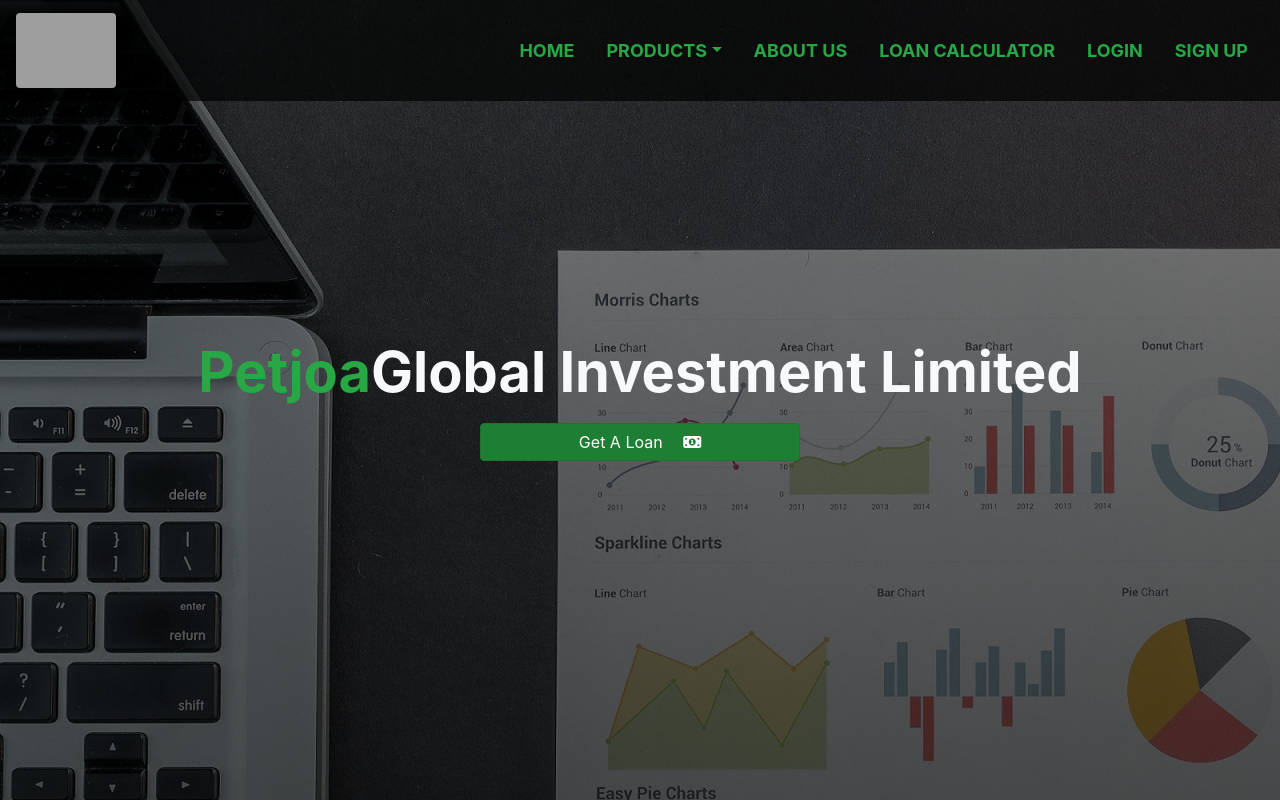
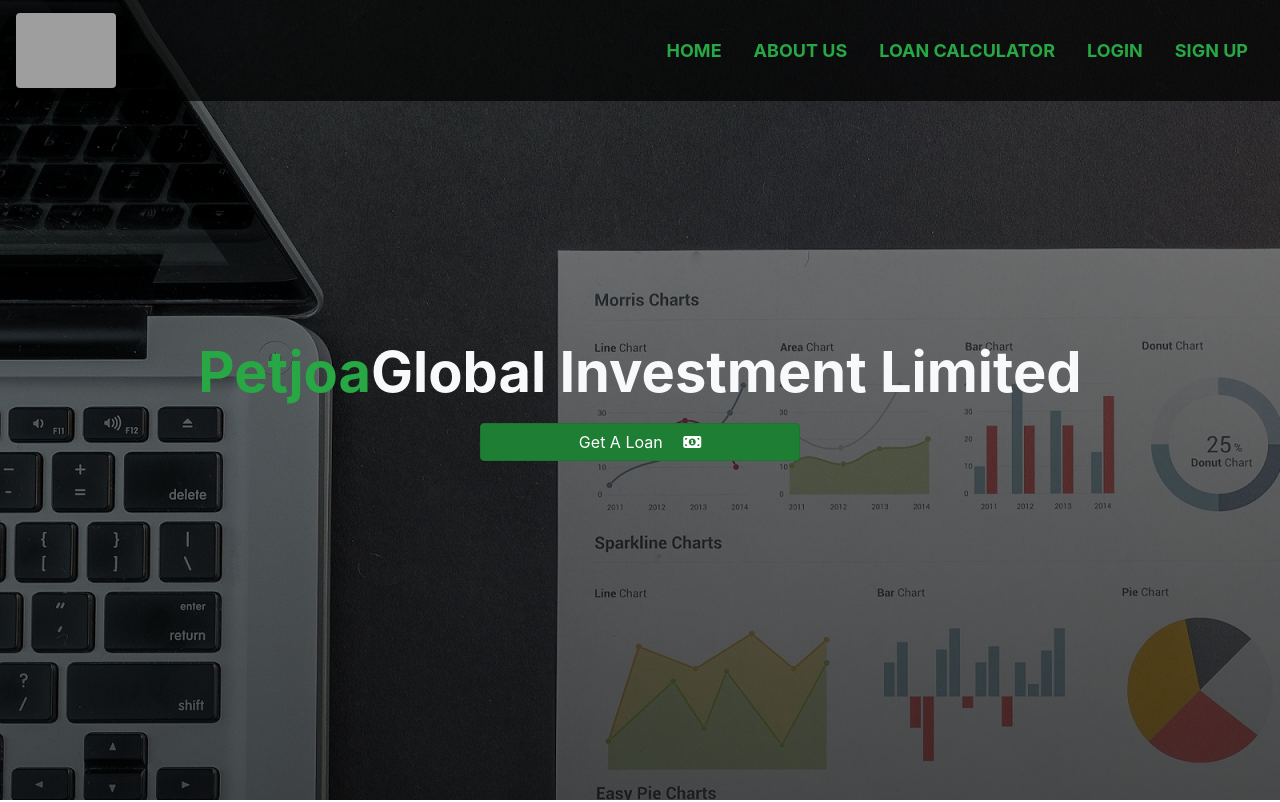
Before and after one commit to ayor/petjoa-global, a React (Create React App) app: page / in a window 1280 px wide. Shown: the top 802 px of the page. Built offline with nearby package versions, Linux system fonts and the light colour scheme; grey boxes are pictures that could not be loaded.

Commit message:
removed products link till page us ready

```diff
--- a/src/components/Navigation/Navigation.js
+++ b/src/components/Navigation/Navigation.js
@@ -15,7 +15,7 @@
                     <NavLink to="/" className="nav-link text-success  mx-2 text-uppercase font-weight-bold">Home</NavLink>
                 </li>
 
-                <li className="nav-item dropdown">
+                {/* <li className="nav-item dropdown">
                     <NavLink to="/products"
                         className="nav-link dropdown-toggle text-success mx-2 text-uppercase font-weight-bold"
                         id="navbarDropdown"
@@ -30,7 +30,7 @@
                         <div className="dropdown-divider"></div>
                         <NavLink to="/" className="dropdown-item" s>Something else here</NavLink>
                     </div>
-                </li>
+                </li>*/}
                 <li className="nav-item ">
                     <NavLink to="/about" className="nav-link text-success  mx-2 text-uppercase font-weight-bold">About Us</NavLink>
                 </li>
```
